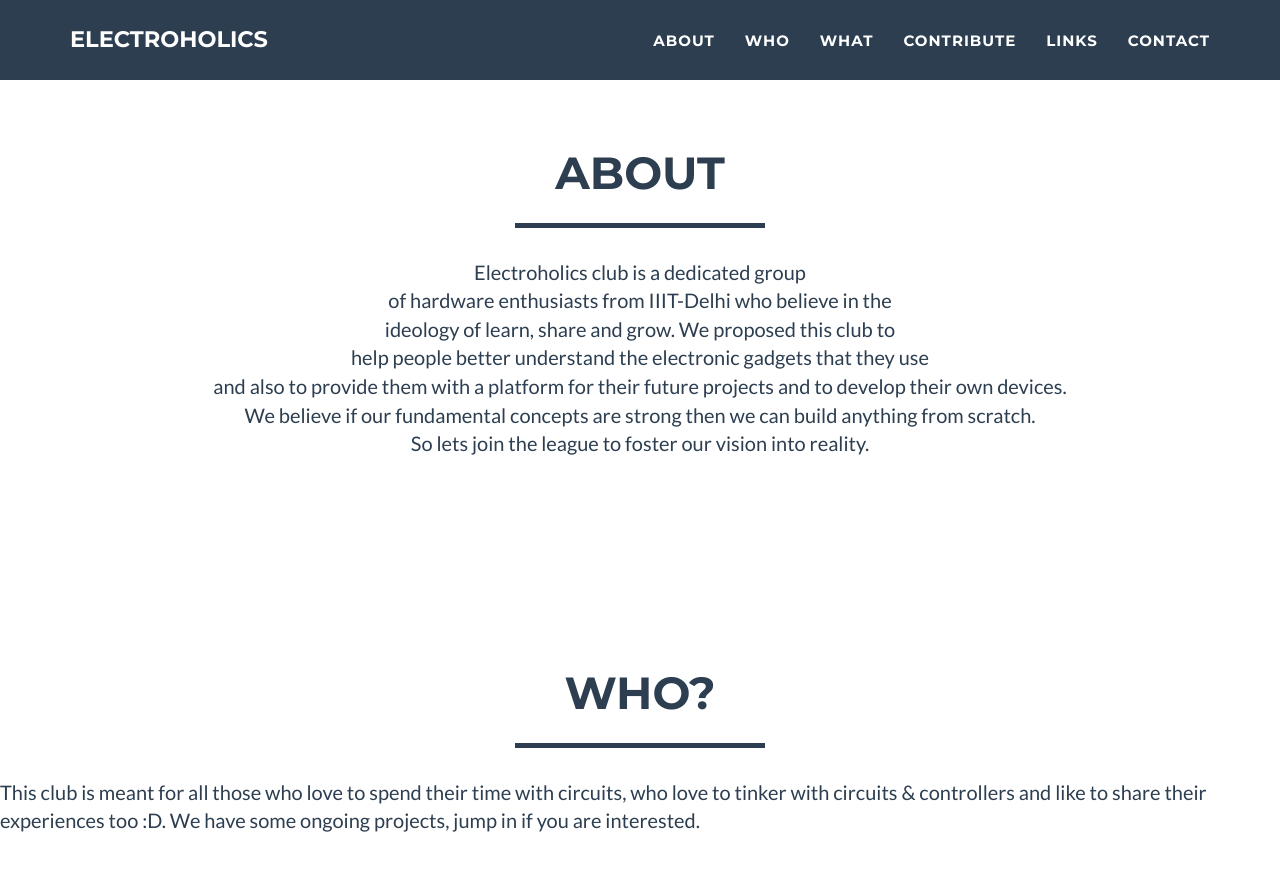
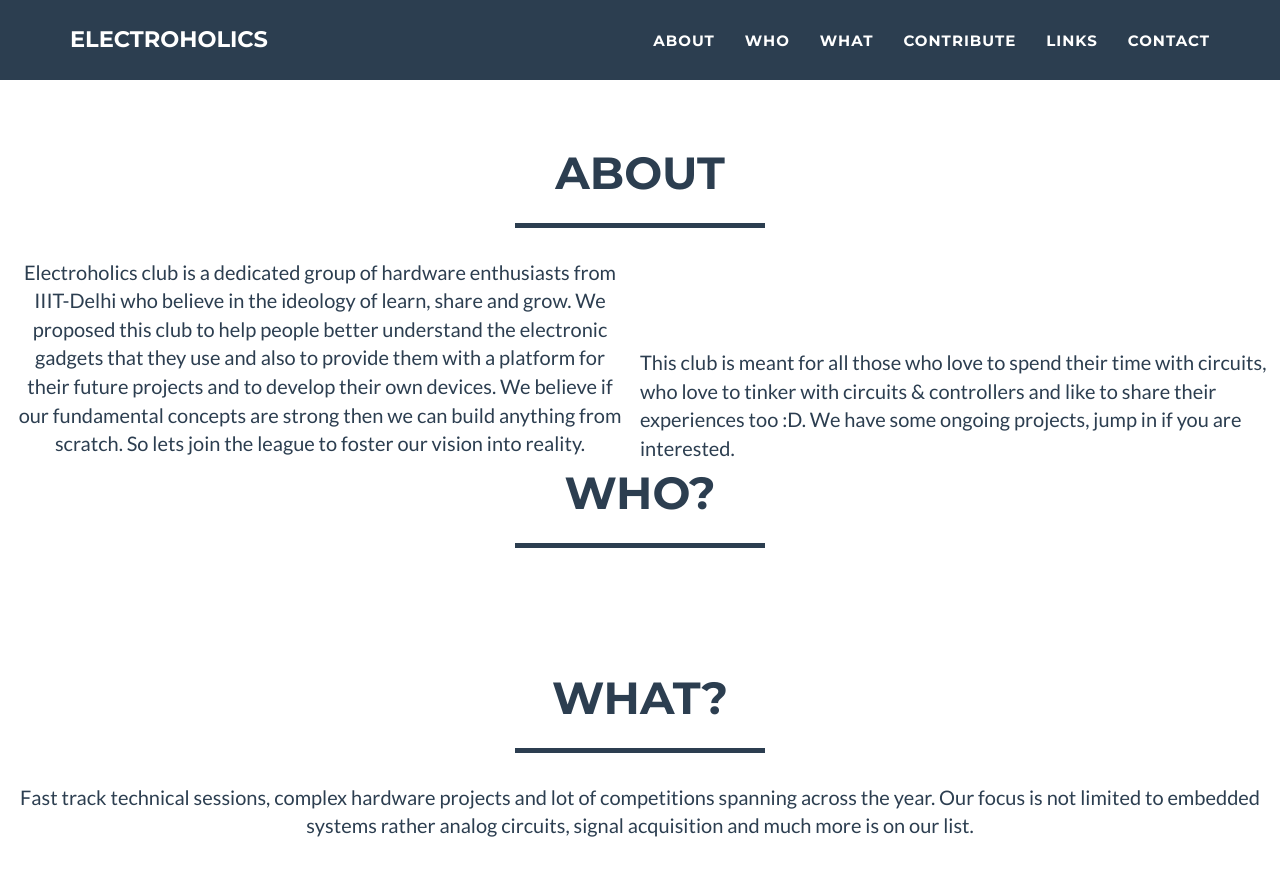
Before and after one commit to Electroholics/previous-website, a Jekyll site: the page built from index.html, in a window 1280 px wide and 900 px high, scrolled down 727 px. Shown: the top 876 px of the window. Built offline with Jekyll 4.4.1, drawn with Linux system fonts in a browser that asks for light colours.

Commit message:
changing styling of text 2

```diff
--- a/_includes/portfolio_grid.html
+++ b/_includes/portfolio_grid.html
@@ -2,11 +2,14 @@
     <!-- Portfolio Grid Section -->
 
                 <section id="portfolio">
+                <div class="row"></div>
                 <div class="col-lg-12 text-center">
                 <h2>About</h2>
                 <hr class="star-primary">
                 </div>
-                 <p align="center">Electroholics club is a dedicated group<br> of hardware enthusiasts from IIIT-Delhi who believe in the <br>ideology of learn, share and grow. We proposed this club to <br>help people better understand the electronic gadgets that they use <br>and also to provide them with a platform for their future projects and to develop their own devices.<br> We believe if our fundamental concepts are strong then we can build anything from scratch.<br> So lets join the league to foster our vision into reality.</p>
+                <div class="col-md-6 text-center">
+                 <p align="center">Electroholics club is a dedicated group of hardware enthusiasts from IIIT-Delhi who believe in the ideology of learn, share and grow. We proposed this club to help people better understand the electronic gadgets that they use and also to provide them with a platform for their future projects and to develop their own devices. We believe if our fundamental concepts are strong then we can build anything from scratch. So lets join the league to foster our vision into reality.</p>
+                 </div>
     		     </section>
 
 
```
